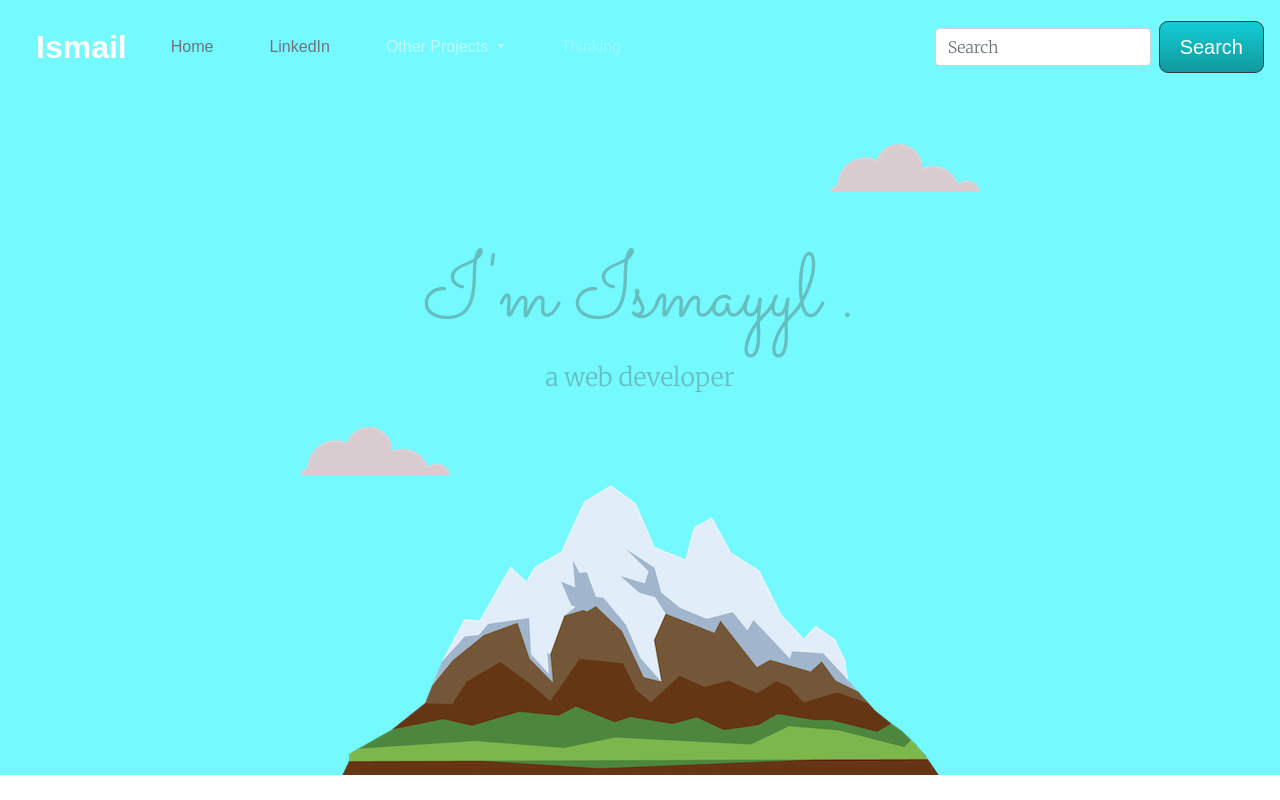
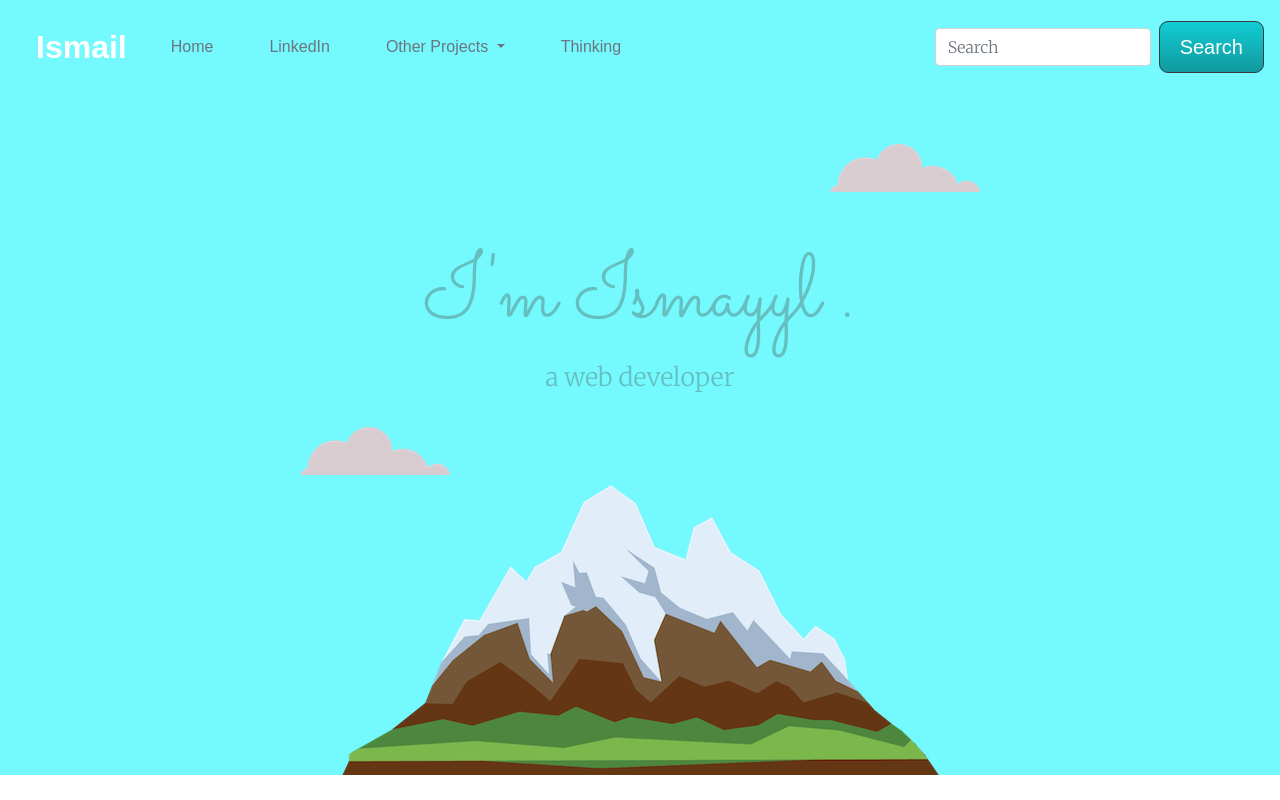
Before and after one commit to Ismayyl1998/CV, a plain HTML site: page index.html in a window 1280 px wide. Shown: the top 800 px of the page. Drawn offline with nearby package versions, Linux system fonts and the light colour scheme; a web font is replaced by a local one.

Commit message:
Update index.html

```diff
--- a/index.html
+++ b/index.html
@@ -37,7 +37,7 @@
             <a class="nav-link text-secondary" href="#">LinkedIn</a>
           </li>
           <li class="nav-item dropdown">
-            <a class="nav-link dropdown-toggle" href="#" id="navbarDropdown" role="button" data-toggle="dropdown" aria-haspopup="true" aria-expanded="false">
+            <a class="nav-link dropdown-toggle text-secondary" href="#" id="navbarDropdown" role="button" data-toggle="dropdown" aria-haspopup="true" aria-expanded="false">
               Other Projects
             </a>
             <div class="dropdown-menu" aria-labelledby="navbarDropdown">
@@ -48,7 +48,7 @@
             </div>
           </li>
           <li class="nav-item">
-            <a class="nav-link disabled" href="#">Thinking</a>
+            <a class="nav-link disabled text-secondary" href="#">Thinking</a>
           </li>
         </ul>
         <form class="form-inline my-2 my-lg-0">
```
